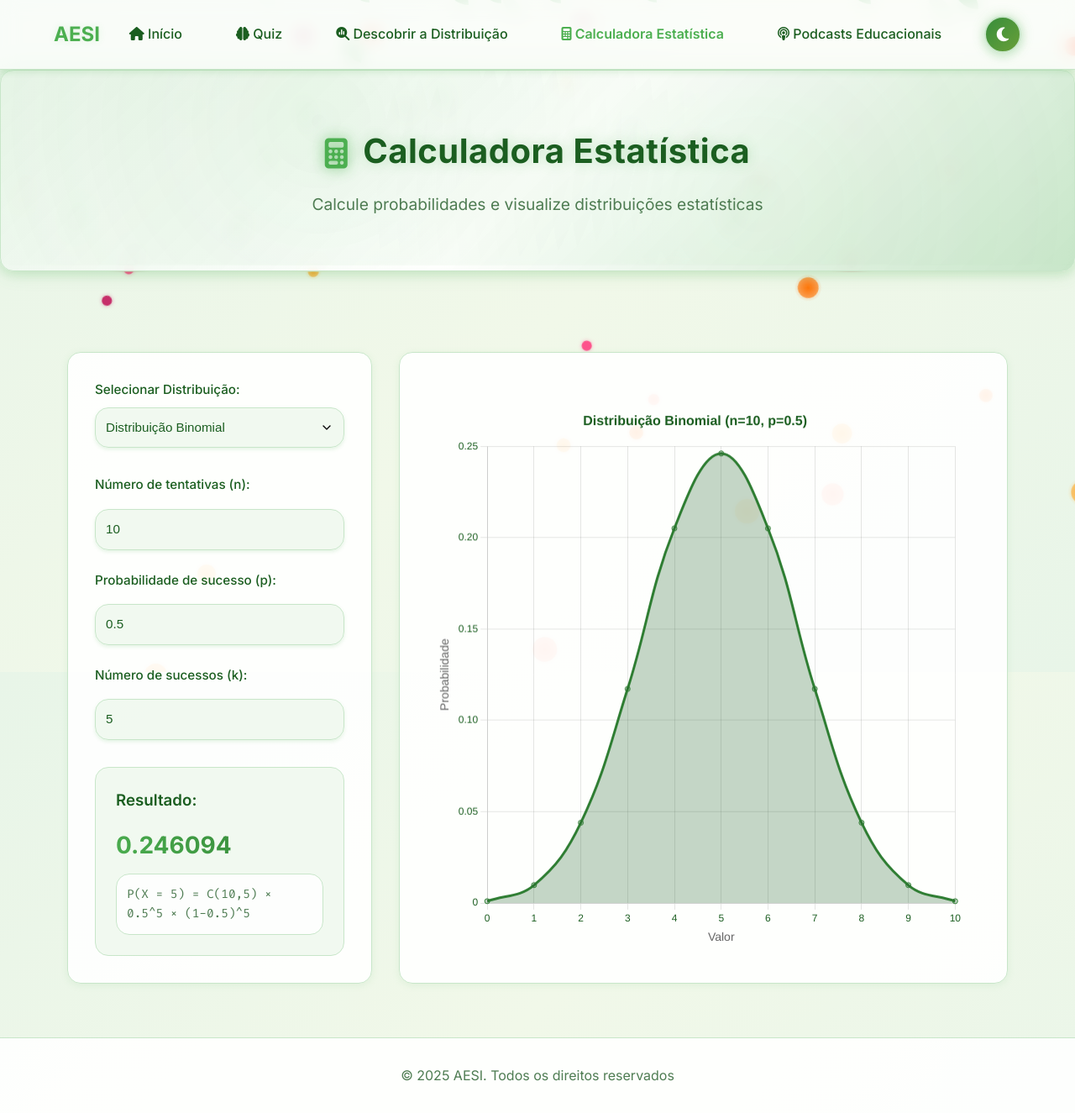
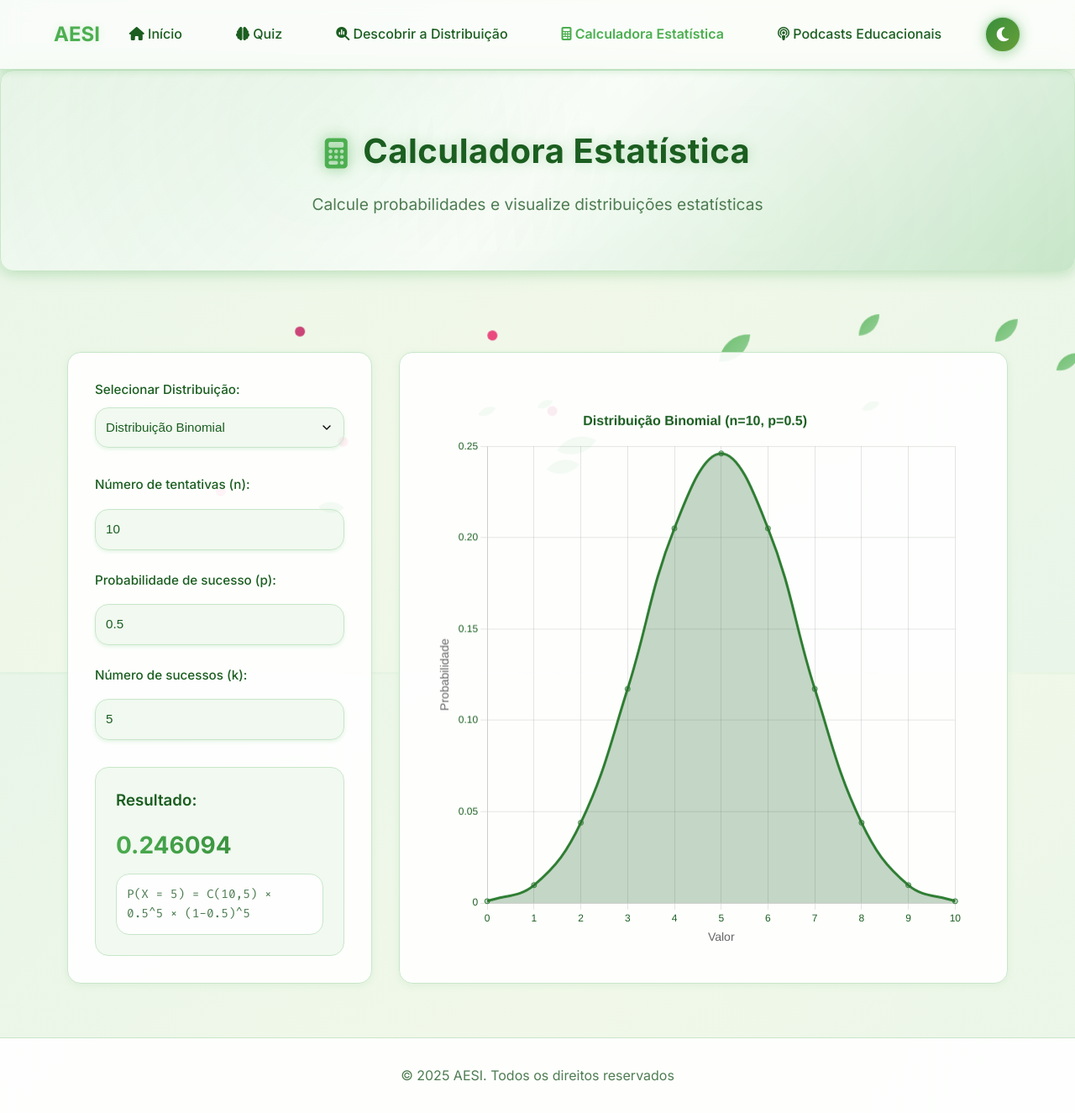
Before and after one commit to Beelzebub2/aesi-website, a Flask app: page /probabilidade/calculator in a window 1280 px wide. Shown: the whole page at 84% size. Run offline with Flask 3, Linux system fonts and the light colour scheme.

Commit message:
Refactor animations and transitions across multiple CSS and JS files for improved performance and consistency; reduce star and grass element counts for optimized rendering.

```diff
--- a/static/css/general/background.css
+++ b/static/css/general/background.css
@@ -18,18 +18,14 @@
 }
 
 @keyframes twinkle {
-    0% {
+
+    0%,
+    100% {
         opacity: 0;
-        transform: translateY(0);
     }
 
     50% {
         opacity: 1;
-    }
-
-    100% {
-        opacity: 0;
-        transform: translateY(1px);
     }
 }
 
--- a/static/css/general/homepage.css
+++ b/static/css/general/homepage.css
@@ -78,7 +78,7 @@
     padding: 2rem;
     text-align: center;
     box-shadow: var(--home-shadow);
-    transition: all var(--transition-speed) var(--ease-spring);
+    transition: all 0.3s ease;
     display: flex;
     flex-direction: column;
     align-items: center;
@@ -162,7 +162,7 @@
     color: var(--primary);
     position: relative;
     z-index: 2;
-    transition: transform 0.3s ease;
+    transition: transform 0.2s ease;
 }
 
 .feature-card:hover .feature-icon {
@@ -220,7 +220,7 @@
     font-weight: 500;
     position: relative;
     z-index: 2;
-    transition: transform 0.2s ease, box-shadow 0.2s ease;
+    transition: transform 0.2s ease;
 }
 
 .feature-link:hover {
--- a/static/css/general/style.css
+++ b/static/css/general/style.css
@@ -159,11 +159,10 @@
 [data-theme="light"] body::before {
     background-image:
         radial-gradient(circle at 25% 25%, rgba(76, 175, 80, 0.1) 0%, transparent 50%),
-        radial-gradient(circle at 75% 75%, rgba(129, 199, 132, 0.1) 0%, transparent 50%),
-        radial-gradient(circle at 50% 100%, rgba(104, 159, 56, 0.05) 0%, transparent 70%);
-    background-size: 300px 300px, 200px 200px, 400px 400px;
-    background-position: 0 0, 100px 100px, 0 0;
-    animation: grassFloat 20s ease-in-out infinite;
+        radial-gradient(circle at 75% 75%, rgba(129, 199, 132, 0.1) 0%, transparent 50%);
+    background-size: 300px 300px, 200px 200px;
+    background-position: 0 0, 100px 100px;
+    animation: simpleFloat 15s ease-in-out infinite;
 }
 
 /* Galaxy theme background with animated stars */
--- a/static/js/general/background.js
+++ b/static/js/general/background.js
@@ -18,9 +18,8 @@
 
 // Create starfield effect for galaxy theme
 function createGalaxyBackground(container) {
-    const numStars = 200;
-    const numNebulas = 12;
-    const numStarDust = 15; // Changed to star dust particles
+    const numStars = 30; // Reduced from 200
+    const numNebulas = 3; // Reduced from 12
 
     // Create regular stars with enhanced movement
     for (let i = 0; i < numStars; i++) {
@@ -35,31 +34,11 @@
             height: ${size}px;
             background: #F0F6FC;
             border-radius: 50%;
-            animation: cosmicTwinkle ${Math.random() * 4 + 2}s ease-in-out infinite,
-                       starFloat ${Math.random() * 20 + 15}s linear infinite;
+            animation: simpleTwinkle ${Math.random() * 3 + 2}s ease-in-out infinite;
             animation-delay: ${Math.random() * 3}s, ${Math.random() * 10}s;
             box-shadow: 0 0 ${size * 2}px rgba(240, 246, 252, 0.8);
         `;
         container.appendChild(star);
-    }    // Create star dust particles
-    for (let i = 0; i < numStarDust; i++) {
-        const starDust = document.createElement('div');
-        starDust.className = 'star-dust';
-        const size = Math.random() * 2 + 1;
-        starDust.style.cssText = `
-            position: absolute;
-            left: ${Math.random() * 100}%;
-            top: -20px;
-            width: ${size}px;
-            height: ${size}px;
-            background: #F0F6FC;
-            border-radius: 50%;
-            animation: starDustFall ${Math.random() * 8 + 12}s linear infinite;
-            animation-delay: ${Math.random() * 10}s;
-            opacity: ${Math.random() * 0.6 + 0.3};
-            box-shadow: 0 0 ${size * 3}px rgba(240, 246, 252, 0.4);
-        `;
-        container.appendChild(starDust);
     }
 
     // Create nebula effects
@@ -86,9 +65,8 @@
 
 // Create nature effects for grass theme
 function createGrassBackground(container) {
-    const numLeaves = 25; // Falling leaves
-    const numFlowers = 15; // Falling flowers
-    const numStaticFlowers = 20; // Static flowers    // Create floating leaves with enhanced movement
+    const numLeaves = 10; // Reduced from 25
+    const numFlowers = 5; // Reduced from 15    // Create floating leaves with enhanced movement
     for (let i = 0; i < numLeaves; i++) {
         const leaf = document.createElement('div');
         leaf.className = 'nature-leaf';
@@ -99,42 +77,11 @@
             top: -20px;
             width: ${size}px;
             height: ${size}px;
-            background: linear-gradient(45deg, #4CAF50, #81C784, #A5D6A7);
+            background: linear-gradient(45deg, #4CAF50, #81C784);
             border-radius: 0 100% 0 100%;
-            animation: leafFall ${Math.random() * 8 + 12}s linear infinite;
-            animation-delay: ${Math.random() * 10}s;
-            opacity: 0.8;
-            transform-origin: center;
+            animation: simpleFall ${Math.random() * 6 + 8}s linear infinite;
         `;
         container.appendChild(leaf);
-    }    // Create static flower accents
-    for (let i = 0; i < numStaticFlowers; i++) {
-        const flower = document.createElement('div');
-        flower.className = 'nature-flower';
-        const colors = ['#FF7043', '#FFA726', '#FF8A65', '#FFAB40', '#FF6F00'];
-        const color = colors[Math.floor(Math.random() * colors.length)];
-        const size = Math.random() * 18 + 10;
-
-        flower.style.cssText = `
-            position: absolute;
-            left: ${Math.random() * 100}%;
-            top: ${Math.random() * 100}%;
-            width: ${size}px;
-            height: ${size}px;
-            background: radial-gradient(circle, ${color}, ${color}80);
-            border-radius: 50%;
-            animation: flowerGlow ${Math.random() * 10 + 6}s ease-in-out infinite;
-            animation-delay: ${Math.random() * 5}s;
-            opacity: 0.8;
-        `;
-
-        // Add petals effect
-        flower.innerHTML = `
-            <div style="position: absolute; top: -2px; left: -2px; right: -2px; bottom: -2px;
-                        background: radial-gradient(circle, ${color}40, transparent);
-                        border-radius: 50%; animation: petalSway 4s ease-in-out infinite;"></div>
-        `;
-        container.appendChild(flower);
     }
 
     // Create falling flowers
@@ -152,68 +99,30 @@
             height: 12px;
             background: ${color};
             border-radius: 50%;
-            animation: flowerFall ${Math.random() * 6 + 10}s linear infinite;
-            animation-delay: ${Math.random() * 8}s;
-            box-shadow: 0 0 4px ${color}80;
+            animation: simpleFall ${Math.random() * 5 + 8}s linear infinite;
         `;
         container.appendChild(fallingFlower);
     }
 }
 
-// Add CSS animations for the effects
+// Add simplified CSS animations
 function addBackgroundAnimations() {
     if (document.getElementById('background-animations')) return;
 
     const style = document.createElement('style');
     style.id = 'background-animations';
     style.textContent = `
-        @keyframes cosmicTwinkle {
-            0%, 100% { opacity: 0.3; transform: scale(1); }
-            25% { opacity: 0.8; transform: scale(1.3); }
-            50% { opacity: 1; transform: scale(1.5); }
-            75% { opacity: 0.6; transform: scale(1.2); }
-        }
-
-        @keyframes starFloat {
-            0% { transform: translateX(0) translateY(0) rotate(0deg); }
-            25% { transform: translateX(10px) translateY(-5px) rotate(90deg); }
-            50% { transform: translateX(-5px) translateY(8px) rotate(180deg); }
-            75% { transform: translateX(-8px) translateY(-3px) rotate(270deg); }
-            100% { transform: translateX(0) translateY(0) rotate(360deg); }
-        }        @keyframes starDustFall {
-            0% {
-                transform: translateX(0) translateY(0) rotate(0deg);
-                opacity: 0;
-            }
-            10% {
-                opacity: 0.8;
-            }
-            90% {
-                opacity: 0.6;
-            }
-            100% {
-                transform: translateX(15px) translateY(100vh) rotate(180deg);
-                opacity: 0;
-            }
-        }
-
-        .star-trail {
-            position: absolute;
-            width: 30px;
-            height: 2px;
-            background: linear-gradient(90deg, transparent, #F0F6FC, transparent);
-            transform: rotate(45deg);
-            transform-origin: left;
-            opacity: 0.7;
+        @keyframes simpleTwinkle {
+            0%, 100% { opacity: 0.3; }
+            50% { opacity: 1; }
         }
 
         @keyframes nebulaFloat {
-            0%, 100% { transform: translate(0, 0) rotate(0deg) scale(1); opacity: 0.3; }
-            25% { transform: translate(30px, -15px) rotate(90deg) scale(1.1); opacity: 0.6; }
-            50% { transform: translate(-20px, 20px) rotate(180deg) scale(0.9); opacity: 0.4; }
-            75% { transform: translate(-25px, -10px) rotate(270deg) scale(1.05); opacity: 0.5; }
+            0%, 100% { transform: translate(0, 0) rotate(0deg); opacity: 0.3; }
+            50% { transform: translate(10px, -5px) rotate(180deg); opacity: 0.6; }
         }
-          @keyframes leafFall {
+
+        @keyframes simpleFall {
             0% {
                 transform: translateX(0) translateY(0) rotate(0deg);
                 opacity: 0;
@@ -225,36 +134,9 @@
                 opacity: 0.8;
             }
             100% {
-                transform: translateX(30px) translateY(100vh) rotate(180deg);
+                transform: translateX(20px) translateY(100vh) rotate(180deg);
                 opacity: 0;
             }
-        }
-
-        @keyframes flowerFall {
-            0% {
-                transform: translateX(0) translateY(0) rotate(0deg);
-                opacity: 0;
-            }
-            10% {
-                opacity: 0.9;
-            }
-            90% {
-                opacity: 0.9;
-            }
-            100% {
-                transform: translateX(20px) translateY(100vh) rotate(360deg);
-                opacity: 0;
-            }
-        }
-
-        @keyframes flowerGlow {
-            0%, 100% { opacity: 0.6; transform: scale(1) rotate(0deg); }
-            33% { opacity: 1; transform: scale(1.2) rotate(120deg); }
-            66% { opacity: 0.8; transform: scale(1.1) rotate(240deg); }
-        }
-          @keyframes petalSway {
-            0%, 100% { transform: rotate(0deg) scale(1); }
-            50% { transform: rotate(5deg) scale(1.05); }
         }
     `;
     document.head.appendChild(style);
@@ -262,7 +144,7 @@
 
 // Listen for theme changes
 document.addEventListener('data-theme-changed', () => {
-    setTimeout(createThemeAwareBackground, 300); // Delay to allow theme transition
+    setTimeout(createThemeAwareBackground, 200); // Reduced delay
 });
 
 // Initialize background when the page loads
--- a/static/js/general/homepage.js
+++ b/static/js/general/homepage.js
@@ -24,7 +24,7 @@
 }
 
 function createStarfield(container) {
-    const numStars = 100;
+    const numStars = 30; // Reduced from 100
     for (let i = 0; i < numStars; i++) {
         const star = document.createElement('div');
         star.className = 'star';
@@ -39,7 +39,7 @@
 }
 
 function createGrassfield(container) {
-    const numGrass = 50;
+    const numGrass = 20; // Reduced from 50
     for (let i = 0; i < numGrass; i++) {
         const grass = document.createElement('div');
         grass.className = 'grass';
--- a/static/js/general/theme.js
+++ b/static/js/general/theme.js
@@ -20,16 +20,7 @@
         overlay.id = 'theme-loading-overlay';
         overlay.innerHTML = `
             <div class="loading-spinner">
-                <div class="spiral-container">
-                    <div class="dot"></div>
-                    <div class="dot"></div>
-                    <div class="dot"></div>
-                    <div class="dot"></div>
-                    <div class="dot"></div>
-                    <div class="dot"></div>
-                    <div class="dot"></div>
-                    <div class="dot"></div>
-                </div>
+                <div class="simple-spinner"></div>
                 <div class="loading-text">${window.translations?.general?.switching_theme || 'Switching theme...'}</div>
             </div>
         `;
@@ -50,7 +41,7 @@
             transition: opacity 0.3s ease;
         `;
 
-        // Add CSS for the loading animation
+        // Add simple CSS for the loading animation
         const style = document.createElement('style');
         style.textContent = `
             .loading-spinner {
@@ -58,142 +49,25 @@
                 color: white;
             }
 
-            .spiral-container {
-                --size: 60px;
-                --color: #4CAF50;
-                --speed: 0.9s;
-                --center: calc(var(--size) / 2 - var(--size) / 5 / 2);
-                position: relative;
-                display: inline-flex;
-                align-items: center;
-                justify-content: center;
-                height: var(--size);
-                width: var(--size);
-                margin-bottom: 20px;
-                animation: rotate calc(var(--speed) * 3) linear infinite;
+            .simple-spinner {
+                width: 40px;
+                height: 40px;
+                border: 3px solid rgba(255, 255, 255, 0.3);
+                border-top: 3px solid white;
+                border-radius: 50%;
+                animation: simpleSpin 1s linear infinite;
+                margin: 0 auto 20px;
             }
 
-            .spiral-container .dot {
-                position: absolute;
-                top: 0;
-                left: 0;
-                display: flex;
-                align-items: center;
-                justify-content: flex-start;
-                height: 100%;
-                width: 100%;
-            }
-
-            .spiral-container .dot::before {
-                content: '';
-                height: 20%;
-                width: 20%;
-                border-radius: 50%;
-                background-color: var(--color);
-                animation: oscillate var(--speed) ease-in-out infinite alternate;
-                transition: background-color 0.3s ease;
-            }
-
-            .spiral-container .dot:nth-child(1)::before {
-                transform: translateX(var(--center));
-            }
-
-            .spiral-container .dot:nth-child(2) {
-                transform: rotate(45deg);
-            }
-
-            .spiral-container .dot:nth-child(2)::before {
-                transform: translateX(var(--center));
-                animation-delay: calc(var(--speed) * -0.125);
-            }
-
-            .spiral-container .dot:nth-child(3) {
-                transform: rotate(90deg);
-            }
-
-            .spiral-container .dot:nth-child(3)::before {
-                transform: translateX(var(--center));
-                animation-delay: calc(var(--speed) * -0.25);
-            }
-
-            .spiral-container .dot:nth-child(4) {
-                transform: rotate(135deg);
-            }
-
-            .spiral-container .dot:nth-child(4)::before {
-                transform: translateX(var(--center));
-                animation-delay: calc(var(--speed) * -0.375);
-            }
-
-            .spiral-container .dot:nth-child(5) {
-                transform: rotate(180deg);
-            }
-
-            .spiral-container .dot:nth-child(5)::before {
-                transform: translateX(var(--center));
-                animation-delay: calc(var(--speed) * -0.5);
-            }
-
-            .spiral-container .dot:nth-child(6) {
-                transform: rotate(225deg);
-            }
-
-            .spiral-container .dot:nth-child(6)::before {
-                transform: translateX(var(--center));
-                animation-delay: calc(var(--speed) * -0.625);
-            }
-
-            .spiral-container .dot:nth-child(7) {
-                transform: rotate(270deg);
-            }
-
-            .spiral-container .dot:nth-child(7)::before {
-                transform: translateX(var(--center));
-                animation-delay: calc(var(--speed) * -0.75);
-            }
-
-            .spiral-container .dot:nth-child(8) {
-                transform: rotate(315deg);
-            }
-
-            .spiral-container .dot:nth-child(8)::before {
-                transform: translateX(var(--center));
-                animation-delay: calc(var(--speed) * -0.875);
-            }
-
-            @keyframes oscillate {
-                0% {
-                    transform: translateX(var(--center)) scale(0);
-                    opacity: 0.25;
-                }
-                100% {
-                    transform: translateX(0) scale(1);
-                    opacity: 1;
-                }
-            }
-
-            @keyframes rotate {
-                0% {
-                    transform: rotate(0deg);
-                }
-                100% {
-                    transform: rotate(360deg);
-                }
+            @keyframes simpleSpin {
+                0% { transform: rotate(0deg); }
+                100% { transform: rotate(360deg); }
             }
 
             .loading-text {
                 font-size: 16px;
                 font-weight: 500;
                 opacity: 0.9;
-            }
-
-            /* Theme-specific spinner colors */
-            [data-theme="dark"] .spiral-container {
-                --color: #2196F3;
-            }
-
-            [data-theme="light"] .spiral-container {
-                --color: #4CAF50;
             }
         `;
 
--- a/static/js/subjects/starfield.js
+++ b/static/js/subjects/starfield.js
@@ -1,6 +1,6 @@
-// Create starfield effect
+// Create simplified starfield effect
 function createStarfield(container) {
-    const numStars = 50;
+    const numStars = 20; // Reduced from 50
     const starfield = document.createElement('div');
     starfield.className = 'starfield-background';
 
```
Also changed, not shown: other parts of static/css/general/style.css (+22 -80 lines), static/css/subjects/probabilidade/calculator.css (+5 -21 lines), static/css/subjects/probabilidade/index.css (+2 -28 lines).
